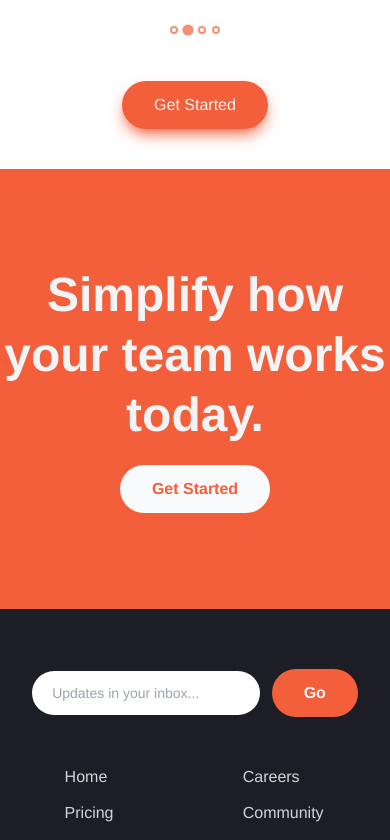
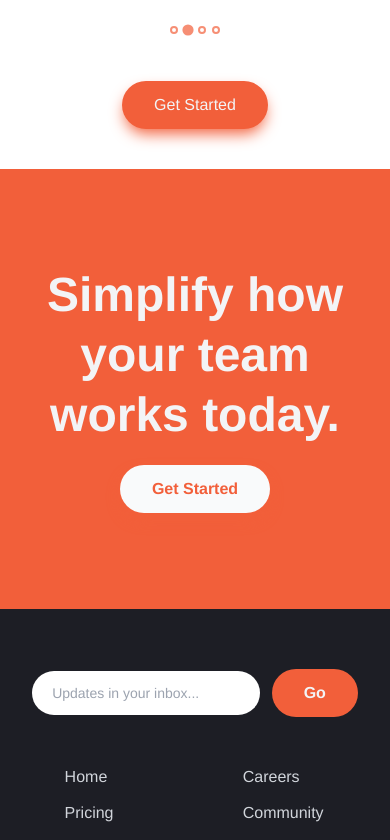
Before and after one commit to karlebh/Manage, a Vue app: page / in a window 390 px wide. Shown: the part 2205-3045 px from the top of the page. Built offline with nearby package versions, Linux system fonts and the light colour scheme.

Commit message:
First deploy

```diff
--- a/src/components/Footer/Index.vue
+++ b/src/components/Footer/Index.vue
@@ -3,7 +3,7 @@
 		<div class="bg-bright-red py-24 md:py-14">
 			<div class="md:max-w-6xl md:mx-auto md:flex md:justify-between md:px-5 xl:px-0">
 				<div class="mx-auto md:mx-0 max-w-md">
-					<h1 class="leading-tight font-semibold text-gray-100 text-5xl text-center md:text-4xl md:text-left">Simplify how your team works today.</h1>
+					<h1 class="leading-tight font-semibold text-gray-100 text-5xl text-center md:text-4xl md:text-left mx-4 md:mx-0">Simplify how your team works today.</h1>
 				</div>
 				<div class="flex justify-center items-center">
 					<button
--- a/src/components/NavBar.vue
+++ b/src/components/NavBar.vue
@@ -1,6 +1,6 @@
 <template>
   <div>
-      <button class="fixed z-30 w-full h-full inset-0 navbar cursor-default">
+      <button class="fixed z-30 w-full h-full inset-0 navbar cursor-default mt-10 sm:mt-0">
         <div class="bg-gray-100 w-10/12 pt-9 pb-7 mx-auto -mt-56">
           <a class="block text-center font-semibold" href="#">Pricing</a>
           <a class="block text-center mt-5 font-semibold" href="#">Products</a>
```
